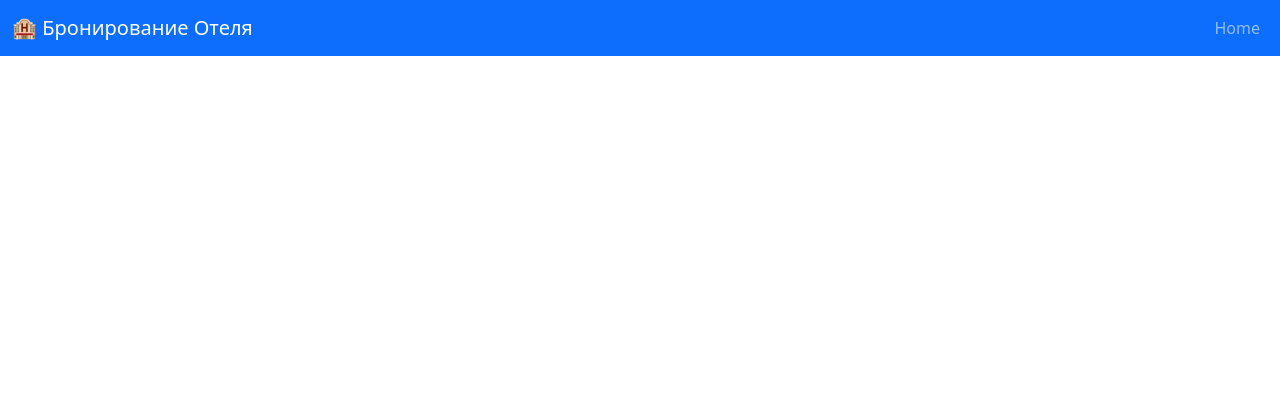
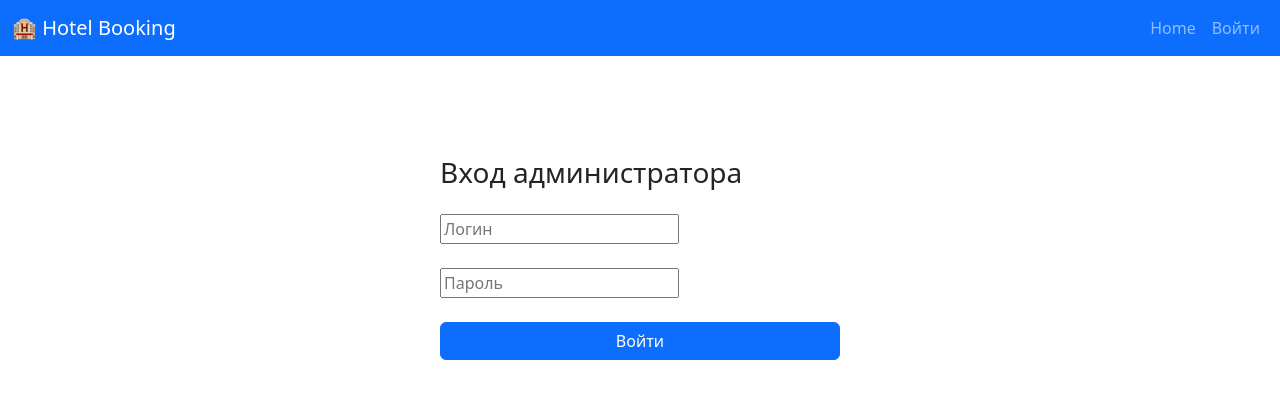
Before and after one commit to wallflow3rrr/hotel-booking-app, a React (Create React App) app: page /login in a window 1280 px wide. Shown: the top 398 px of the page. Built offline with nearby package versions, Linux system fonts and the light colour scheme.

Commit message:
made lab

```diff
--- a/src/components/BookingWidget.tsx
+++ b/src/components/BookingWidget.tsx
@@ -58,7 +58,7 @@ const BookingWidget: React.FC<Props> = ({ roomId: room_id, maxGuests = 2 }) => {
     }
 
     const isOverlap = bookings.some(booking =>
-      isDateRangeOverlapping(start_date, end_date, booking.startDate, booking.endDate)
+      isDateRangeOverlapping(start_date, end_date, booking.start_date, booking.end_date)
     );
 
     if (isOverlap) {
--- a/src/components/Navbar.tsx
+++ b/src/components/Navbar.tsx
@@ -1,13 +1,17 @@
-// src/components/Navbar.tsx
+// src/components/AppNavbar.tsx
+
 import React from 'react';
 import { Link } from 'react-router-dom';
 
 const AppNavbar: React.FC = () => {
+  // Проверяем наличие токена в куках
+  const token = document.cookie.includes('token=');
+
   return (
     <nav className="navbar navbar-expand-lg navbar-dark bg-primary mb-4">
       <div className="container-fluid">
         <Link className="navbar-brand" to="/">
-          🏨 Бронирование Отеля
+          🏨 Hotel Booking
         </Link>
         <button
           className="navbar-toggler"
@@ -18,11 +22,24 @@ const AppNavbar: React.FC = () => {
           <span className="navbar-toggler-icon"></span>
         </button>
         <div className="collapse navbar-collapse" id="navbarNav">
-          <ul className="navbar-nav ms-auto">
+          <ul className="navbar-nav ms-auto align-items-center">
             <li className="nav-item">
               <Link className="nav-link" to="/">
                 Home
               </Link>
+            </li>
+
+            {/* Кнопка Войти / Админка */}
+            <li className="nav-item d-flex gap-2 align-items-center">
+              {token ? (
+                <Link className="nav-link text-warning" to="/admin">
+                  Админка
+                </Link>
+              ) : (
+                <Link className="nav-link" to="/login">
+                  Войти
+                </Link>
+              )}
             </li>
           </ul>
         </div>
--- a/src/pages/AdminPanel.tsx
+++ b/src/pages/AdminPanel.tsx
@@ -1,29 +1,55 @@
+// src/pages/AdminPanel.tsx
+
 import React, { useEffect, useState } from 'react';
 import axios from 'axios';
-
-interface Room {
-  id: number;
-  title: string;
-}
+import { Booking } from '../types';
 
 const AdminPanel = () => {
-  const [rooms, setRooms] = useState<Room[]>([]);
+  const [bookings, setBookings] = useState<Booking[]>([]);
+  const [error, setError] = useState<string | null>(null);
 
   useEffect(() => {
-    const token = document.cookie.split('; ').find(row => row.startsWith('token='))?.split('=')[1];
-    axios.get('http://localhost:5001/api/rooms', {
-      headers: { Authorization: `Bearer ${token}` }
-    }).then(res => setRooms(res.data));
+    const fetchBookings = async () => {
+      try {
+        const res = await axios.get('http://localhost:5001/api/bookings', {
+          headers: {
+            'Authorization': `Bearer ${getTokenFromCookie()}`,
+          },
+        });
+        setBookings(res.data);
+      } catch (err) {
+        setError('Не авторизован');
+        setTimeout(() => {
+          window.location.href = '/login';
+        }, 2000);
+      }
+    };
+
+    fetchBookings();
   }, []);
 
   return (
-    <div>
+    <div className="container my-5">
       <h2>Админ-панель</h2>
+
+      {error && <p className="text-danger">{error}</p>}
+
+      <h4>Созданные пользователями бронирования:</h4>
       <ul>
-        {rooms.map(room => <li key={room.id}>{room.title}</li>)}
+        {bookings.map((booking) => (
+          <li key={booking.id}>
+            <strong>{booking.guest_name}</strong> ({booking.email}) — номер ID {booking.room_id},
+            заезд: {booking.start_date}, выезд: {booking.end_date}, гостей: {booking.guests}
+          </li>
+        ))}
       </ul>
     </div>
   );
 };
 
+function getTokenFromCookie(): string | null {
+  const token = document.cookie.split('; ').find(row => row.startsWith('token='))?.split('=')[1];
+  return token || null;
+}
+
 export default AdminPanel;
--- a/src/pages/LoginPage.tsx
+++ b/src/pages/LoginPage.tsx
@@ -1,3 +1,5 @@
+// src/pages/LoginPage.tsx
+
 import React, { useState } from 'react';
 import axios from 'axios';
 
@@ -7,21 +9,45 @@ const LoginPage = () => {
 
   const handleSubmit = async (e: React.FormEvent) => {
     e.preventDefault();
+
     try {
-      const res = await axios.post('http://localhost:5000/api/login', { login, password });
+      const res = await axios.post('http://localhost:5001/api/login', {
+        login,
+        password,
+      });
+
       document.cookie = `token=${res.data.token}; path=/`;
-      window.location.href = '/admin';
+      window.location.href = '/admin/bookings';
     } catch (err) {
-      alert('Ошибка входа');
+      alert('Неверный логин или пароль');
     }
   };
 
   return (
-    <form onSubmit={handleSubmit}>
-      <input placeholder="Логин" value={login} onChange={(e) => setLogin(e.target.value)} />
-      <input type="password" placeholder="Пароль" value={password} onChange={(e) => setPassword(e.target.value)} />
-      <button type="submit">Войти</button>
-    </form>
+    <div style={{ maxWidth: '400px', margin: 'auto', marginTop: '100px' }}>
+      <form onSubmit={handleSubmit}>
+        <h3 className="mb-4">Вход администратора</h3>
+        <input
+          type="text"
+          placeholder="Логин"
+          value={login}
+          onChange={(e) => setLogin(e.target.value)}
+          required
+        />
+        <br /><br />
+        <input
+          type="password"
+          placeholder="Пароль"
+          value={password}
+          onChange={(e) => setPassword(e.target.value)}
+          required
+        />
+        <br /><br />
+        <button type="submit" className="btn btn-primary w-100">
+          Войти
+        </button>
+      </form>
+    </div>
   );
 };
 
--- a/src/routes.tsx
+++ b/src/routes.tsx
@@ -1,12 +1,19 @@
-// ✅ routes.tsx (правильно)
-import { Routes, Route } from 'react-router-dom';
+// src/routes.tsx
+
+import React from 'react';
+import { Route, Routes } from 'react-router-dom';
 import Home from './pages/Home';
 import RoomDetail from './pages/RoomDetail';
+import LoginPage from './pages/LoginPage';
+import AdminPanel from './pages/AdminPanel';
 
 const AppRoutes = () => (
   <Routes>
     <Route path="/" element={<Home />} />
     <Route path="/room/:id" element={<RoomDetail />} />
+    <Route path="/login" element={<LoginPage />} />
+    <Route path="/admin" element={<AdminPanel />} />
+    <Route path="/admin/bookings" element={<AdminPanel />} />
   </Routes>
 );
 
```
Also changed, not shown: src/main.tsx (+6 -21 lines), src/types.ts (+8 -8 lines).
